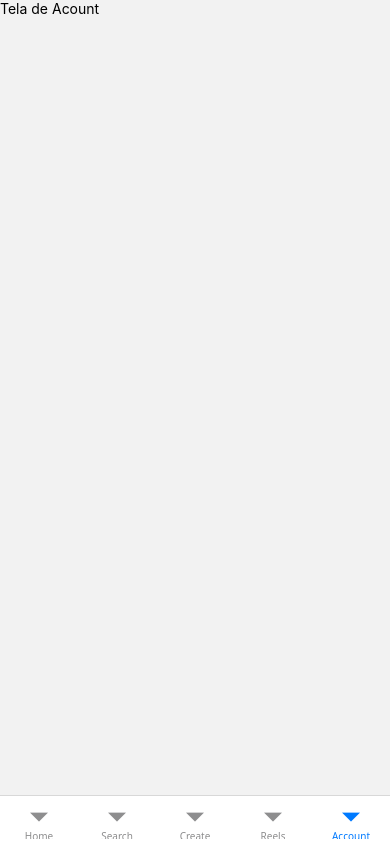
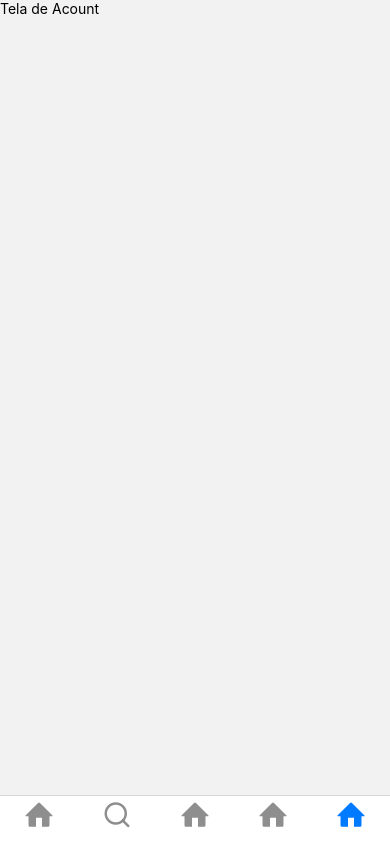
Before and after one commit to joaovitorgraf/Desenvolvimento-Mobile, a React Native app in the folder instagram-app/: screen /Account in a window 390 px wide. Built offline with nearby package versions, Linux system fonts and the light colour scheme.

Commit message:
colocando icons

```diff
--- a/instagram-app/components/BottomNavigator.js
+++ b/instagram-app/components/BottomNavigator.js
@@ -4,17 +4,18 @@ import SearchScreen from "../screens/SearchScreen";
 import CreateScreen from "../screens/CreateScreen";
 import ReelsScreen from "../screens/ReelsScreen";
 import AccountScreen from "../screens/AccountScreen";
+import { Entypo, Feather } from "@expo/vector-icons";
 
 export default function BottomNavigator() {
   const Tab = createBottomTabNavigator();
 
   return (
     <Tab.Navigator>
-      <Tab.Screen name="Home" component={HomeScreen} options={{ headerShown: false }} />
-      <Tab.Screen name="Search" component={SearchScreen} options={{ headerShown: false }} />
-      <Tab.Screen name="Create" component={CreateScreen} options={{ headerShown: false }} />
-      <Tab.Screen name="Reels" component={ReelsScreen} options={{ headerShown: false }} />
-      <Tab.Screen name="Account" component={AccountScreen} options={{ headerShown: false }} />
+      <Tab.Screen name="Home" component={HomeScreen} options={{ headerShown: false, title: "", tabBarIcon: ({ color, size }) => <Entypo name="home" color={color} size={30} /> }} />
+      <Tab.Screen name="Search" component={SearchScreen} options={{ headerShown: false, title: "", tabBarIcon: ({ color, size }) => <Feather name="search" color={color} size={30} /> }} />
+      <Tab.Screen name="Create" component={CreateScreen} options={{ headerShown: false, title: "", tabBarIcon: ({ color, size }) => <Entypo name="home" color={color} size={30} /> }} />
+      <Tab.Screen name="Reels" component={ReelsScreen} options={{ headerShown: false, title: "", tabBarIcon: ({ color, size }) => <Entypo name="home" color={color} size={30} /> }} />
+      <Tab.Screen name="Account" component={AccountScreen} options={{ headerShown: false, title: "", tabBarIcon: ({ color, size }) => <Entypo name="home" color={color} size={30} /> }} />
     </Tab.Navigator>
   );
 }
```
